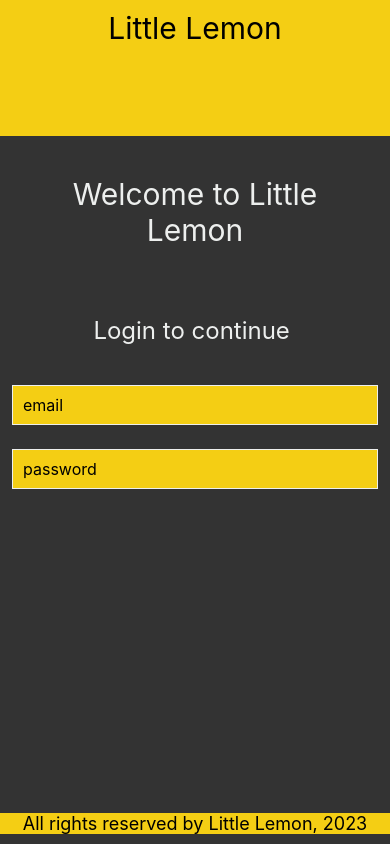
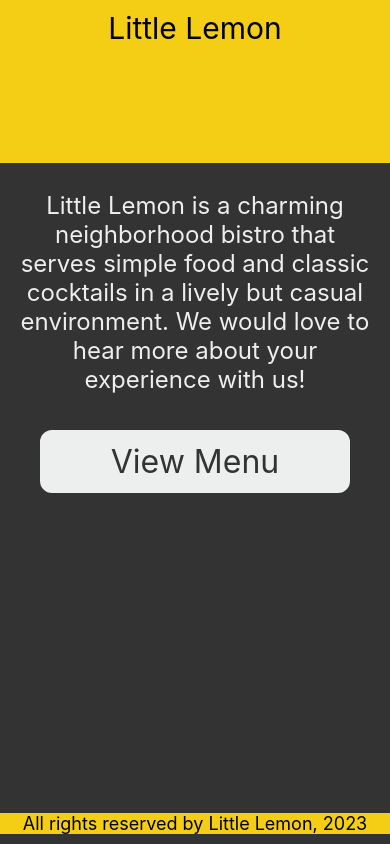
Before and after one commit to EvMad/a-react-native-sandbox, a React Native app in the folder LittleLemon/: screen / in a window 390 px wide. Built offline with nearby package versions, Linux system fonts and the light colour scheme.

Commit message:
swapped comments for menu view

```diff
--- a/LittleLemon/App.js
+++ b/LittleLemon/App.js
@@ -13,9 +13,9 @@ export default function App() {
     <View style={styles.container}>
       <LittleLemonHeader />
       {/* <WelcomeScreen /> */}
-      {/* <MenuItems /> */}
+      <MenuItems />
       {/* <FeedbackForm /> */}
-      <LoginScreen />
+      {/* <LoginScreen /> */}
 
     </View>
 
--- a/LittleLemon/components/MenuItems.js
+++ b/LittleLemon/components/MenuItems.js
@@ -197,5 +197,6 @@ const menuStyles = StyleSheet.create({
         padding: 20,
         marginVertical: 8,
         color: '#EDEFEE',
+        textAlign: 'center',
     },
 });
```
